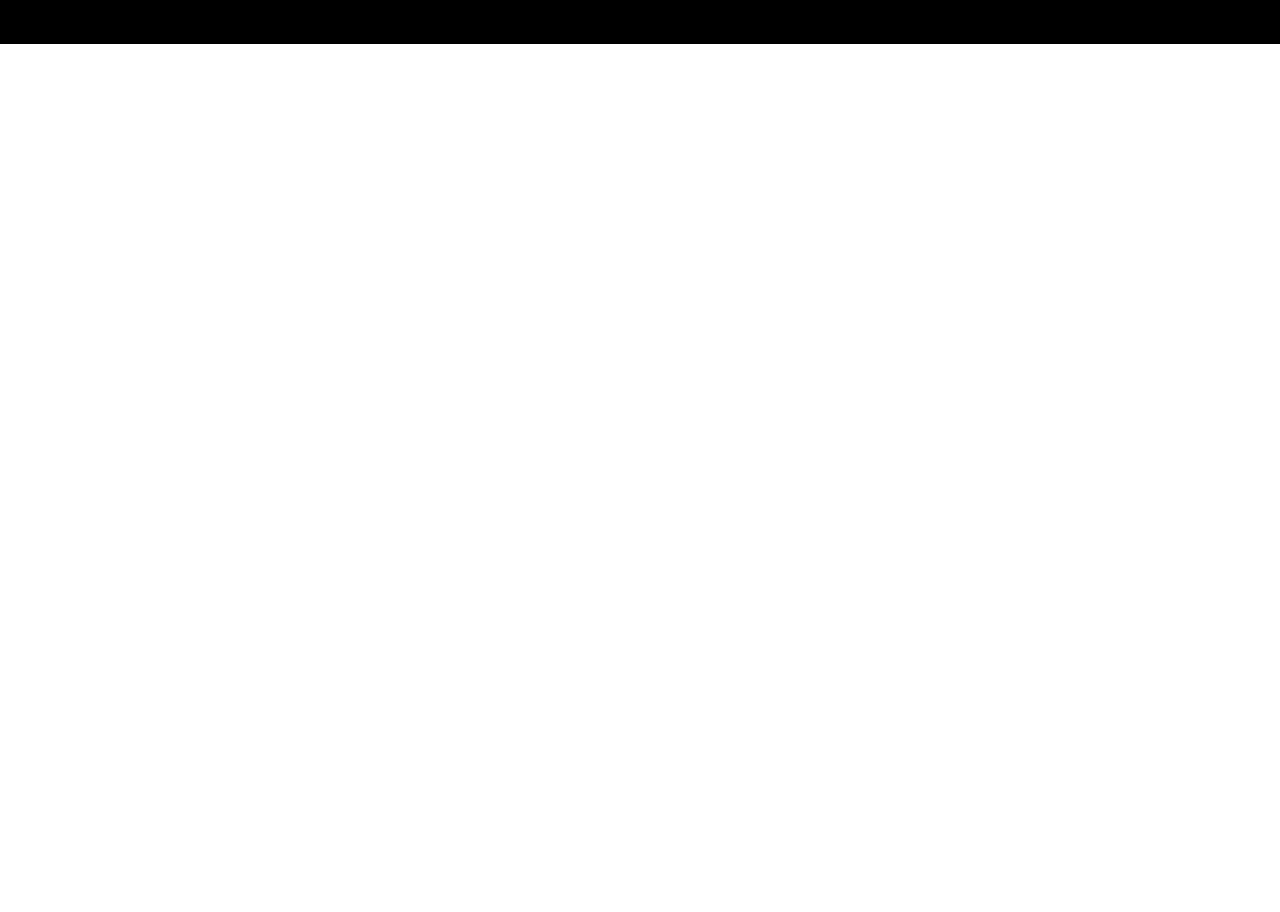
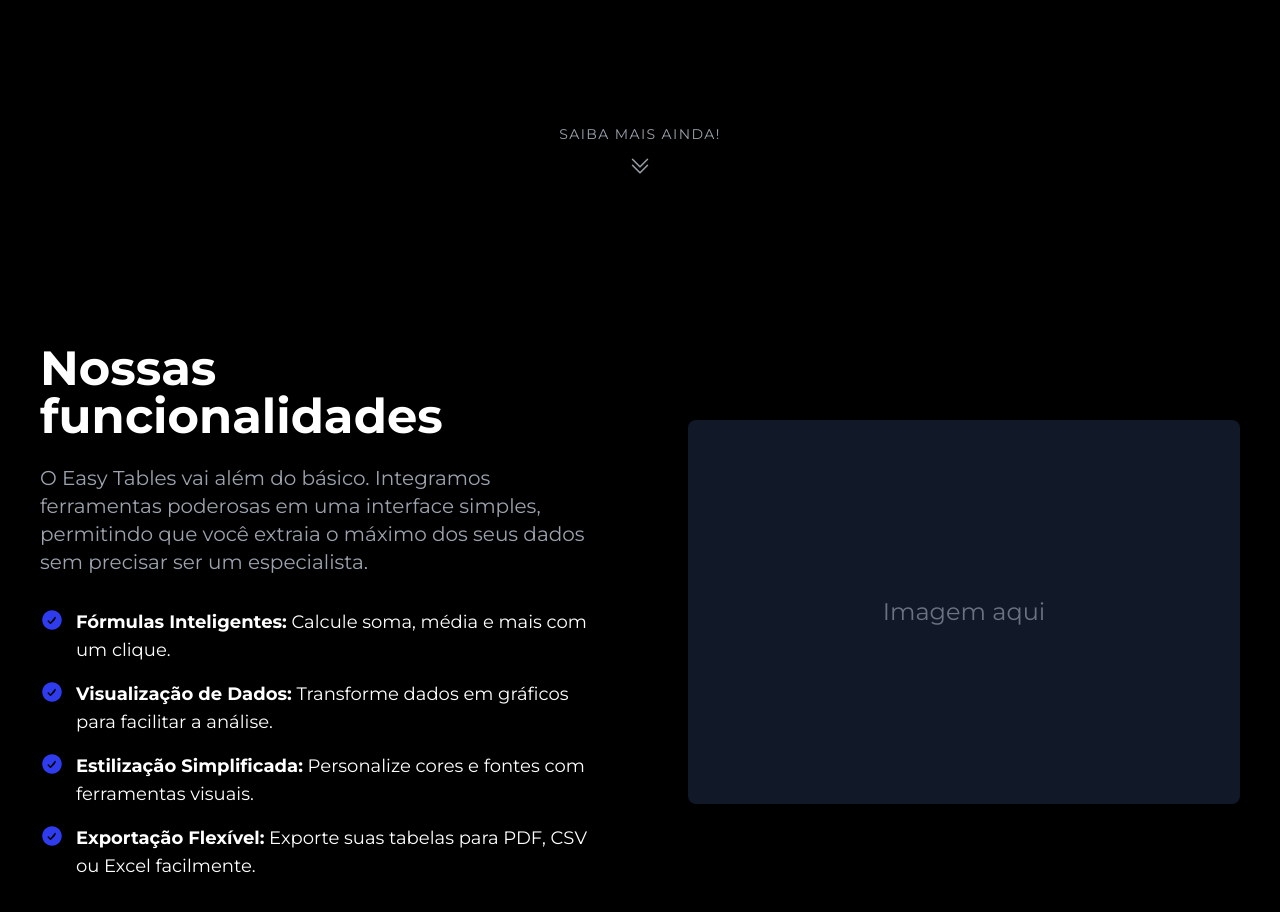
Before and after one commit to guimeyer2/EasyTables, a React (Vite) app: page / in a window 1280 px wide. Shown: the part 1480-2392 px from the top of the page. Before the commit the page ends 1524 px from the top, so only its background shows below. Built offline with nearby package versions, Linux system fonts and the light colour scheme.

Commit message:
feat: Card funcionalidades implementado

```diff
--- a/src/App.jsx
+++ b/src/App.jsx
@@ -1,4 +1,5 @@
 import { CardPassos } from "./components/CardPassos";
+import { CardFuncionalidades } from "./components/CardFuncionalidades";
 import { Header } from "./components/Header";
 
 function App() {
@@ -85,6 +86,65 @@ function App() {
           </div>
         </div>
       </section>
+      {/* funcionalidades */}
+      <div className="bg-black text-center py-20">
+        <p className="text-sm uppercase tracking-widest text-gray-400">
+          Saiba mais ainda!
+        </p>
+        <svg
+          className="mt-4 h-6 w-6 text-gray-400 animate-bounce mx-auto"
+          xmlns="http://www.w3.org/2000/svg"
+          fill="none"
+          viewBox="0 0 24 24"
+          strokeWidth={1.5}
+          stroke="currentColor"
+        >
+          <path
+            strokeLinecap="round"
+            strokeLinejoin="round"
+            d="m4.5 5.25 7.5 7.5 7.5-7.5m-15 6 7.5 7.5 7.5-7.5"
+          />
+        </svg>
+      </div>
+      <section id="funcionalidades" className="bg-black py-20 px-10">
+        <div className="container mx-auto grid grid-cols-1 lg:grid-cols-2 gap-24 items-center">
+          {/* Coluna 1: Textos */}
+          <div className="text-left">
+            <h2 className="text-5xl font-bold text-white">
+              Nossas funcionalidades
+            </h2>
+            <p className="text-xl text-gray-400 mt-6 mb-8">
+              O Easy Tables vai além do básico. Integramos ferramentas poderosas
+              em uma interface simples, permitindo que você extraia o máximo dos
+              seus dados sem precisar ser um especialista.
+            </p>
+
+            <ul className="space-y-4 text-lg">
+              <CardFuncionalidades>
+                <strong>Fórmulas Inteligentes:</strong> Calcule soma, média e
+                mais com um clique.
+              </CardFuncionalidades>
+              <CardFuncionalidades>
+                <strong>Visualização de Dados:</strong> Transforme dados em
+                gráficos para facilitar a análise.
+              </CardFuncionalidades>
+              <CardFuncionalidades>
+                <strong>Estilização Simplificada:</strong> Personalize cores e
+                fontes com ferramentas visuais.
+              </CardFuncionalidades>
+              <CardFuncionalidades>
+                <strong>Exportação Flexível:</strong> Exporte suas tabelas para
+                PDF, CSV ou Excel facilmente.
+              </CardFuncionalidades>
+            </ul>
+          </div>
+
+          {/* Coluna 2: Placeholder da Imagem */}
+          <div className="h-96 bg-gray-900 rounded-lg flex items-center justify-center">
+            <span className="text-gray-500 text-2xl">Imagem aqui</span>
+          </div>
+        </div>
+      </section>
     </div>
   );
 }
--- /dev/null
+++ b/src/components/CardFuncionalidades.jsx
@@ -0,0 +1,20 @@
+export function CardFuncionalidades({ children }) {
+  return (
+    <li className="flex items-start gap-x-3">
+      <svg
+        className="h-6 w-6 flex-shrink-0 text-[#2f3cee]"
+        xmlns="http://www.w3.org/2000/svg"
+        viewBox="0 0 24 24"
+        fill="currentColor"
+      >
+        <path
+          fillRule="evenodd"
+          d="M2.25 12c0-5.385 4.365-9.75 9.75-9.75s9.75 4.365 9.75 9.75-4.365 9.75-9.75 9.75S2.25 17.385 2.25 12Zm13.36-1.814a.75.75 0 1 0-1.06-1.06L10.5 14.19l-1.72-1.72a.75.75 0 0 0-1.06 1.06l2.25 2.25a.75.75 0 0 0 1.06 0l3.75-3.75Z"
+          clipRule="evenodd"
+        />
+      </svg>
+
+      <span>{children}</span>
+    </li>
+  );
+}
```
